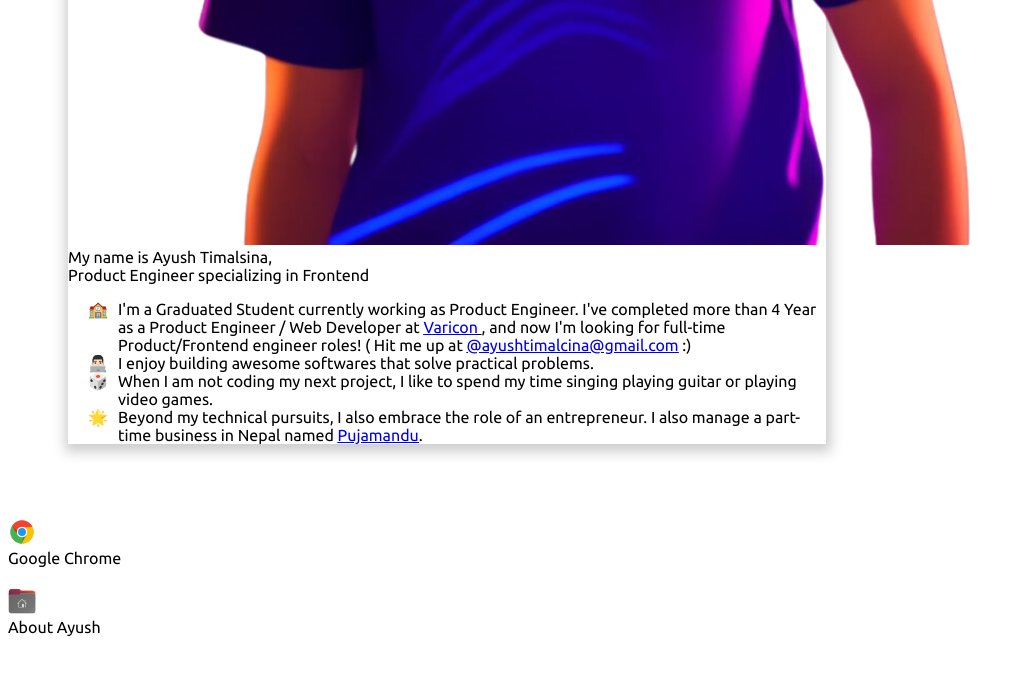
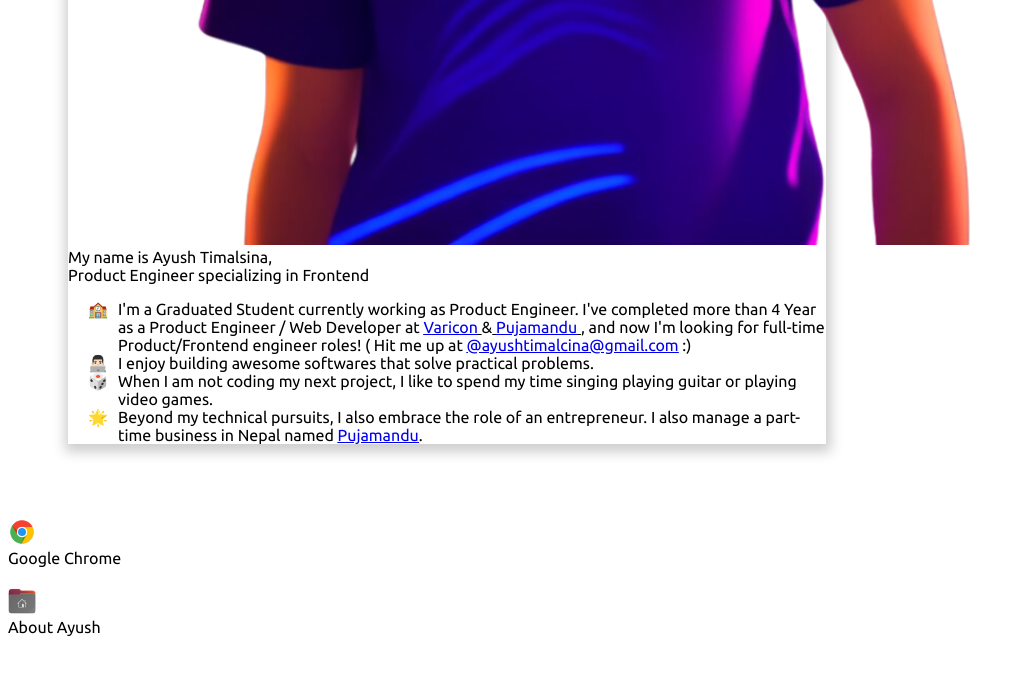
Before and after one commit to AyushJG/ayush-developer-portfolio, a Next.js app: page / in a window 1280 px wide. Shown: the part 2187-2861 px from the top of the page, without its empty margins (0-1025 px from the left). Built offline with nearby package versions, Linux system fonts and the light colour scheme.

Commit message:
Resume updated

```diff
--- a/components/apps/Ayush/AboutMe/index.jsx
+++ b/components/apps/Ayush/AboutMe/index.jsx
@@ -36,6 +36,13 @@ const AboutMe = () => {
               Varicon
             </a>{" "}
           </u>
+          &
+          <u className=" cursor-pointer ">
+            {" "}
+            <a href="https://pujamandu.com/" target={"_blank"}>
+              Pujamandu
+            </a>{" "}
+          </u>
           , and now I'm looking for full-time{" "}
           <span className=" font-medium"> Product/Frontend engineer</span>{" "}
           roles! ( Hit me up at{" "}
```
